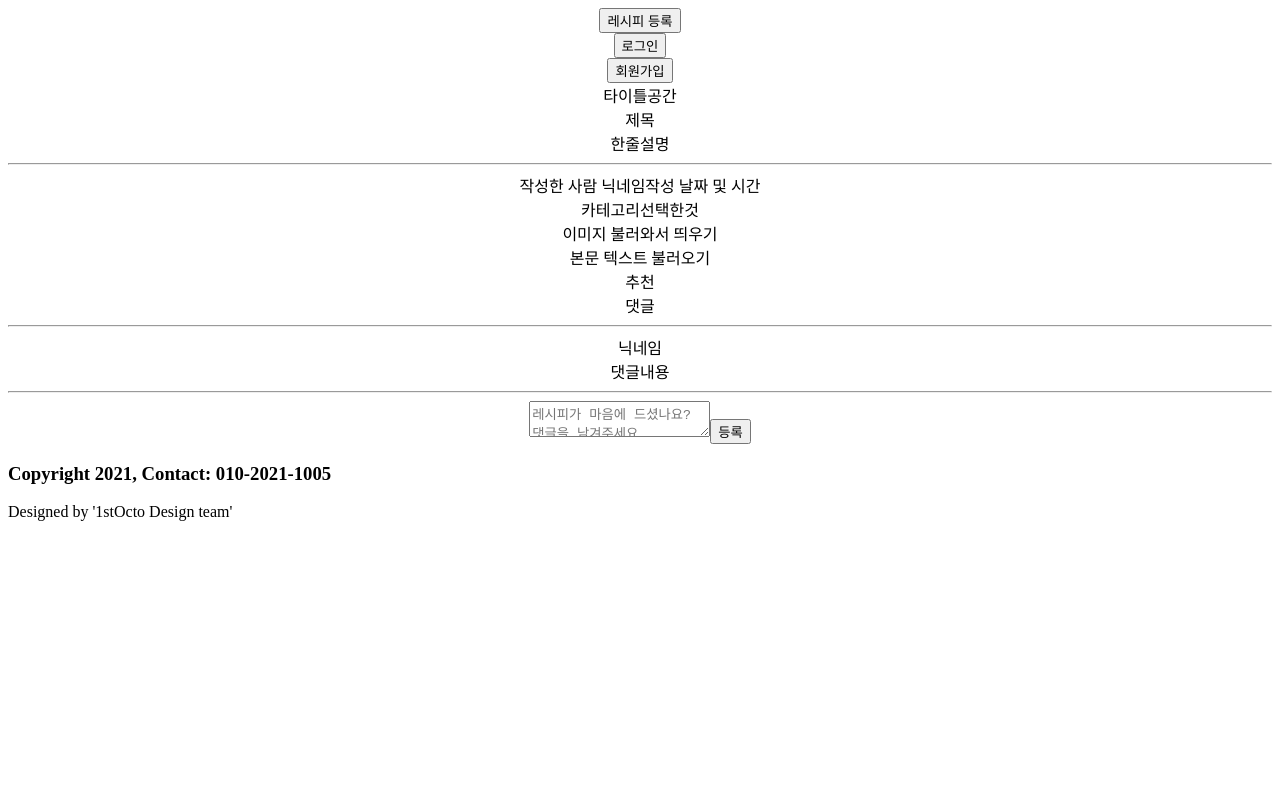
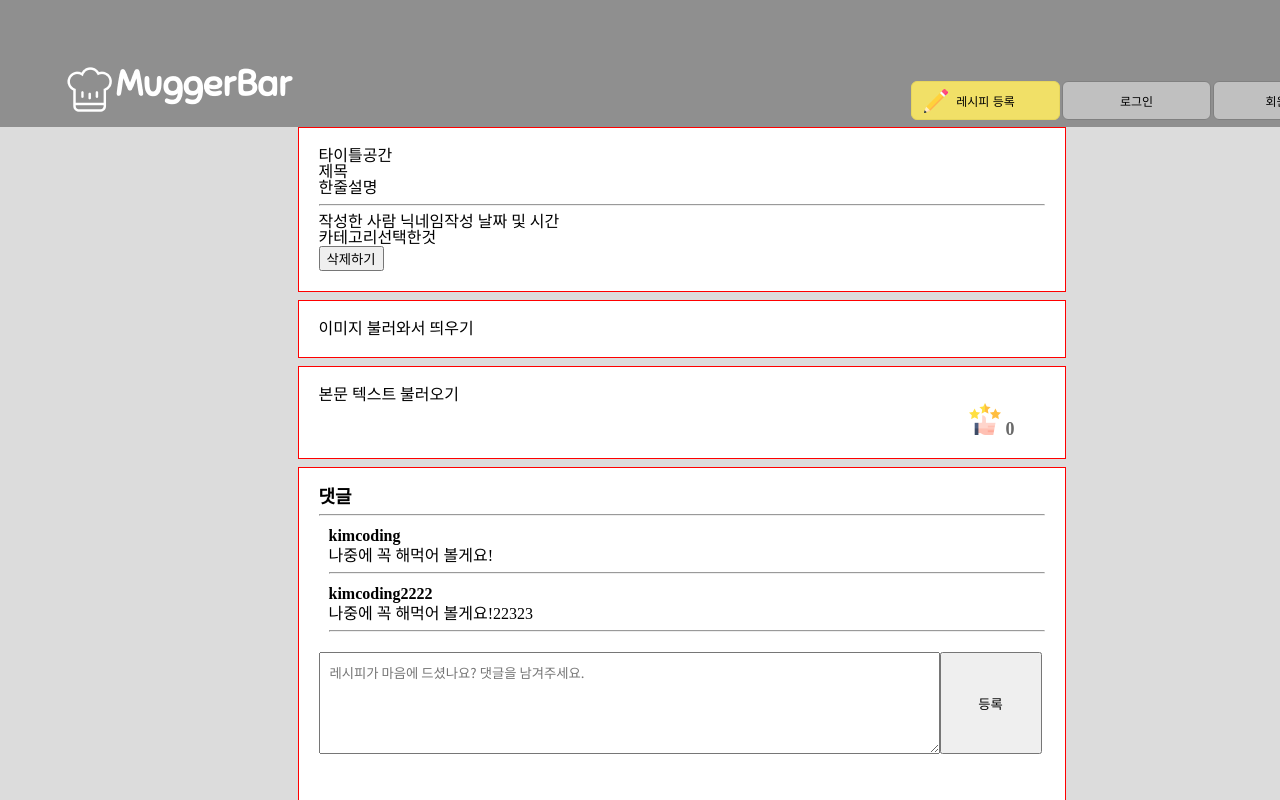
Before and after one commit to dddtttt000/MuggerBar-1, a React (Create React App) app in the folder client/: page /recipes in a window 1280 px wide. Built offline with nearby package versions, Linux system fonts and the light colour scheme.

Commit message:
Feat : Add likes

```diff
--- a/client/src/App.css
+++ b/client/src/App.css
@@ -418,6 +418,32 @@ input::placeholder {
   font-weight: bold;
 }
 
+.r-name {
+  font-weight: bold;
+  line-height: 24px;
+}
+
+.r-img {
+  background: url("./img/customer-feedback.png");
+  background-size: cover;
+  width: 32px;
+  height: 32px;
+  display: inline-block;
+  cursor: pointer;
+  position: relative;
+  left: 650px;
+}
+
+.r-c {
+  font-size: 18px;
+  font-weight: bold;
+  display: inline-block;
+  color: #696969;
+  position: relative;
+  left: 650px;
+  margin-left: 5px;
+}
+
 /* http://meyerweb.com/eric/tools/css/reset/
    v2.0 | 20110126
    License: none (public domain)
@@ -426,11 +452,9 @@ input::placeholder {
 /* * 현진 작성 👇🏻 */
 
 .mainNav {
-  width: 100%;
+  background-color: #8f8f8f;
+  display: flex;
   height: 127px;
-  background-color: #8f8f8f;
-  border: 1px solid red;
-  display: flex;
 }
 
 .button-mainNav {
--- a/client/src/App.js
+++ b/client/src/App.js
@@ -1,35 +1,5 @@
 import React, { useEffect, useState } from "react";
-// import "./App.css";
-// import { Switch, Route } from "react-router-dom";
-// import Mainpage from './pages/Mainpage';
-// import Login from "./pages/Login";
-// import Signup from "./pages/Signup";
-// import axios from 'axios';
-
-// function App() {
-
-// HA3-Client-App.js 참고.
-// const [isLogin, setIsLogin] = useState(false);
-// const [userinfo, setUserinfo] = useState(null);
-// const history = useHistory();
-// const isAuthenticated = () => {
-//   // TODO: 이제 인증은 성공했습니다. 사용자 정보를 호출하고, 이에 성공하면 로그인 상태를 바꿉시다.
-// };
-// const handleResponseSuccess = () => {
-//   isAuthenticated();
-// };
-// const handleLogout = () => {
-//   axios.post('https://localhost:4000/signout').then((res) => {
-//     setUserinfo(null);
-//     setIsLogin(false);
-//     history.push('/');
-//   });
-// };
-
-// useEffect(() => {
-//   isAuthenticated();
-// }, []);
-
+import "./App.css";
 import { Switch, Route, useHistory, Redirect, Link } from "react-router-dom";
 import Mainpage from "./pages/Mainpage";
 import Posting from "./pages/Posting";
@@ -51,9 +21,12 @@ function App() {
         <Route exact path="/">
           <Mainpage />
         </Route>
-        <Route path="/login" component={Login}></Route>
-        {/* <Route path="/login" component={Login} isLogin={isLogin} handleResponseSuccess={handleResponseSuccess}></Route> */}
-        <Route path="/signup" component={Signup}></Route>
+        <Route path="/login">
+          <Login />
+        </Route>
+        <Route path="/signup">
+          <Signup />
+        </Route>
 
         <Route path="/mypage">
           <Mypage userInfo={userInfo} />
@@ -62,7 +35,7 @@ function App() {
           <Posting />
         </Route>
         <Route path="/recipes">
-          <Recipes />
+          <Recipes userInfo={userInfo} />
         </Route>
       </Switch>
     </div>
--- a/client/src/components/Comment.js
+++ b/client/src/components/Comment.js
@@ -1,10 +1,10 @@
 import React from "react";
 
-function Comment() {
+function Comment({ comment }) {
   return (
     <div className="r-box">
-      <div>닉네임</div>
-      <div>댓글내용</div> <hr></hr>
+      <div className="r-name">{comment.user_nickname}</div>
+      <div>{comment.comment_content}</div> <hr></hr>
     </div>
   );
 }
--- /dev/null
+++ b/client/src/dummy/comments.js
@@ -0,0 +1,18 @@
+const dummyComments = [
+  {
+    id: 1,
+    user_nickname: "kimcoding",
+    comment_content: "나중에 꼭 해먹어 볼게요!",
+    createdAt: "2019-02-24T16:17:47.000Z",
+    updatedAt: "2019-02-24T16:17:47.000Z",
+  },
+  {
+    id: 2,
+    user_nickname: "kimcoding2222",
+    comment_content: "나중에 꼭 해먹어 볼게요!22323",
+    createdAt: "2019-02-24T16:17:47.000Z",
+    updatedAt: "2019-02-24T16:17:47.000Z",
+  },
+];
+
+export default dummyComments;
--- a/client/src/pages/Mainpage.js
+++ b/client/src/pages/Mainpage.js
@@ -4,14 +4,6 @@ import MainNav from "../components/MainNav";
 import MainSearch from "../components/MainSearch";
 import MainContentsbox from "../components/MainContentsBox";
 import Footer from "../components/Footer";
-
-// import React, { useState } from "react";
-// import { Link } from "react-router-dom";
-// import Navbar from "../components/Navbar";
-// import Image from "../components/Image";
-// import Searchbar from "../components/Searchbar";
-// import Contentsbox from "../components/Contentsbox";
-// import Footer from "../components/Footer";
 
 function Mainpage() {
   return (
@@ -29,6 +21,7 @@ function Mainpage() {
       </div>
 
       <MainContentsbox />
+      <Link to="./Recipes">컨텐츠 클릭시</Link>
       <Footer />
     </>
   );
--- a/client/src/pages/Recipes.js
+++ b/client/src/pages/Recipes.js
@@ -1,9 +1,39 @@
-import React from "react";
+import React, { useState } from "react";
 import MainNav from "../components/MainNav";
 import Footer from "../components/Footer";
 import Comment from "../components/Comment";
+import dummyComments from "../dummy/comments";
 
-function Recipes() {
+function Recipes({ userInfo }) {
+  const [comments, setComments] = useState(dummyComments);
+  const [msg, setMsg] = useState("");
+  const [like, setLike] = useState(0);
+  const [isClick, setIsClick] = useState(false);
+
+  const handleButtonClick = () => {
+    const comment = {
+      id: comments.length + 1,
+      user_nickname: "userInfo.user_nickname",
+      comment_content: msg,
+    };
+    const newComments = [comment, ...comments];
+    setComments(newComments);
+  };
+
+  const handleChangeMsg = (e) => {
+    setMsg(e.target.value);
+  };
+
+  const handleLikeClick = () => {
+    setLike(like + 1);
+    setIsClick(true);
+  };
+
+  const handleUnlikeClick = () => {
+    setLike(like - 1);
+    setIsClick(false);
+  };
+
   return (
     <div className="rp">
       <center>
@@ -22,23 +52,38 @@ function Recipes() {
               <span className="rp-category">카테고리</span>
               <span className="rp-category-value">선택한것</span>
             </div>
+            <div>
+              <button className="rp-delete">삭제하기</button>
+            </div>
           </div>
         </div>
         <div className="rp-wrap pic">이미지 불러와서 띄우기</div>
         <div className="rp-wrap desc">
           본문 텍스트 불러오기
-          <div className="r-likes">추천</div>
+          <div className="r-likes">
+            <div
+              className="r-img"
+              onClick={isClick === false ? handleLikeClick : handleUnlikeClick}
+            ></div>
+            <div className="r-c">{like}</div>
+          </div>
         </div>
         <div className="rp-wrap ">
           <div className="r-title">댓글</div> <hr></hr>
-          <Comment />
+          {comments.map((el) => {
+            return <Comment key={el.id} comment={el} />;
+          })}
+          <form onSubmit={(e) => e.preventDefault()}>
             <div className="rp-reply">
               <textarea
                 id=""
+                value={msg}
                 placeholder="레시피가 마음에 드셨나요? 댓글을 남겨주세요."
+                onChange={handleChangeMsg}
               ></textarea>
-            <button>등록</button>
+              <button onClick={handleButtonClick}>등록</button>
             </div>
+          </form>
         </div>
       </center>
       <Footer />
```
Also changed, not shown: client/src/dummy/recipelist.js (+33 -0 lines), client/src/img/customer-feedback.png (added). Lines whose indentation alone changed are shown as unchanged.
